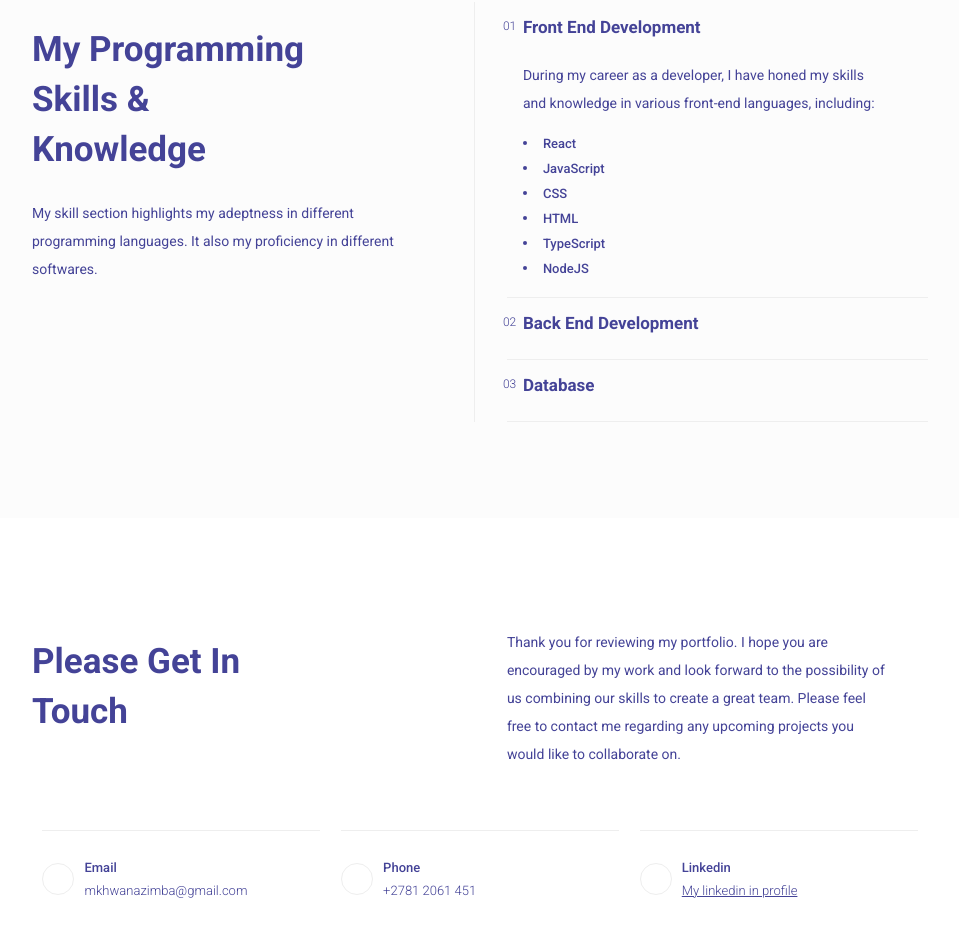
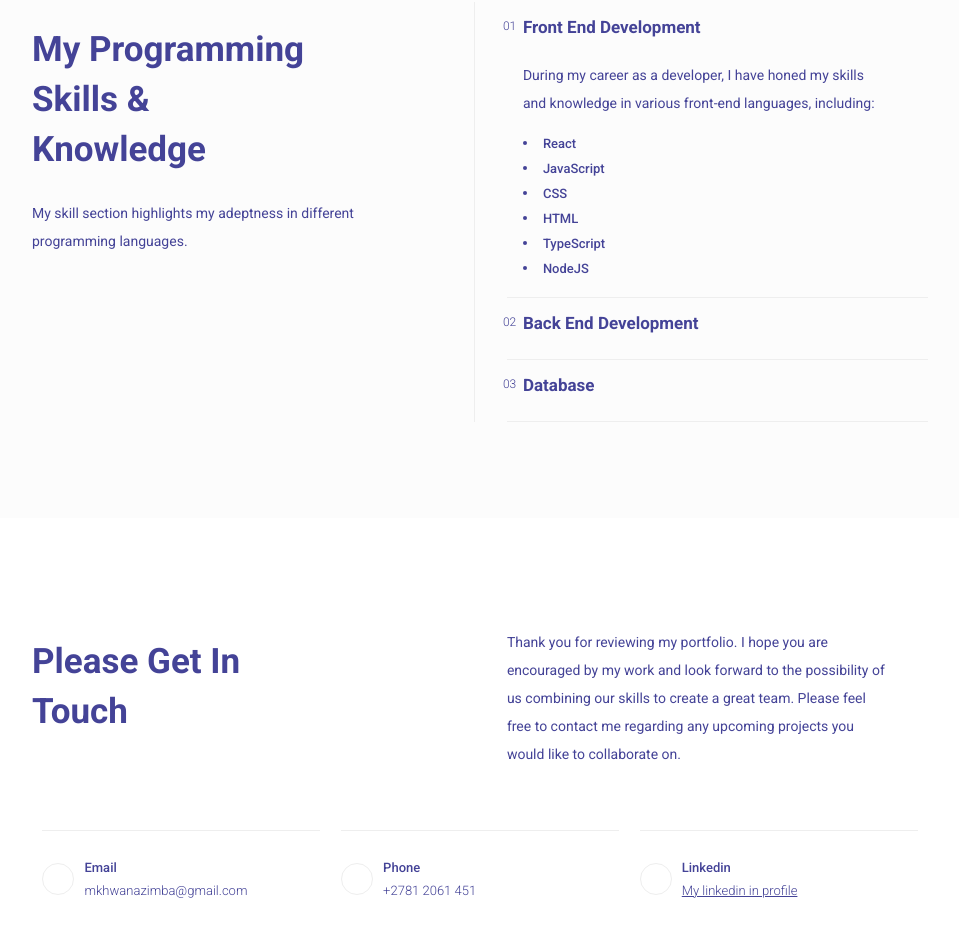
Before and after one commit to mbali92/personal-portfolio, a React (Vite) app: page / in a window 1280 px wide. Shown: the part 2478-3415 px from the top of the page, without its empty margins (160-1119 px from the left). Built offline with nearby package versions, Linux system fonts and the light colour scheme; some icons are missing.

Commit message:
fixed sentence error in skills

```diff
--- a/src/components/Skills.jsx
+++ b/src/components/Skills.jsx
@@ -13,7 +13,7 @@ function Skills() {
               <div className="section_header content_col_left">
               <h1>My Programming Skills & knowledge</h1>
               <p className='page_paragraph'>My skill section highlights my adeptness in different programming languages.
-               It also my proficiency in different softwares. </p>
+             </p>
               </div>
               <div className="skills_details content_col_right">
                 <div className="skills_details_text">
```
